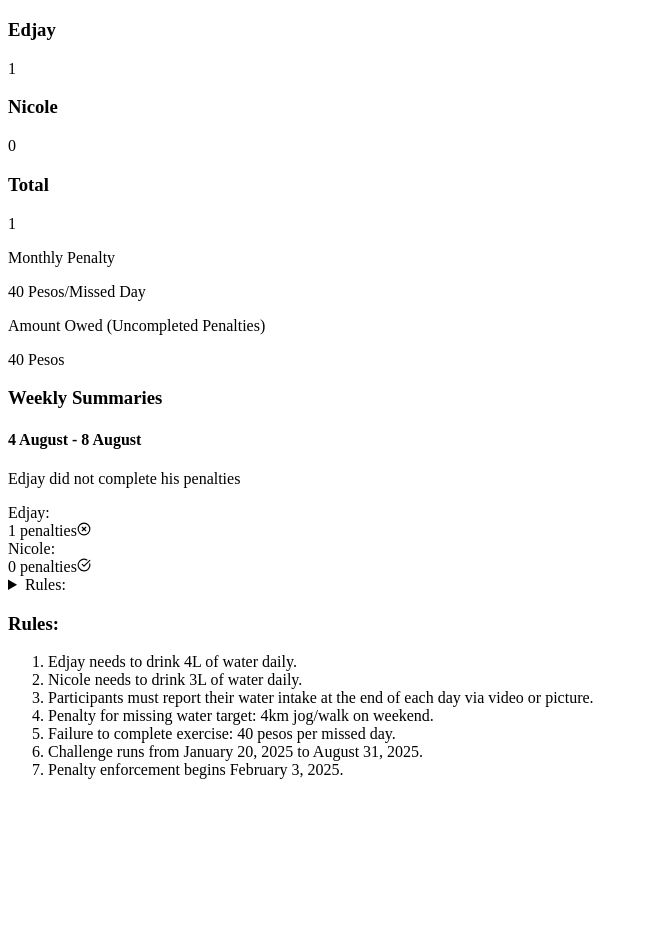
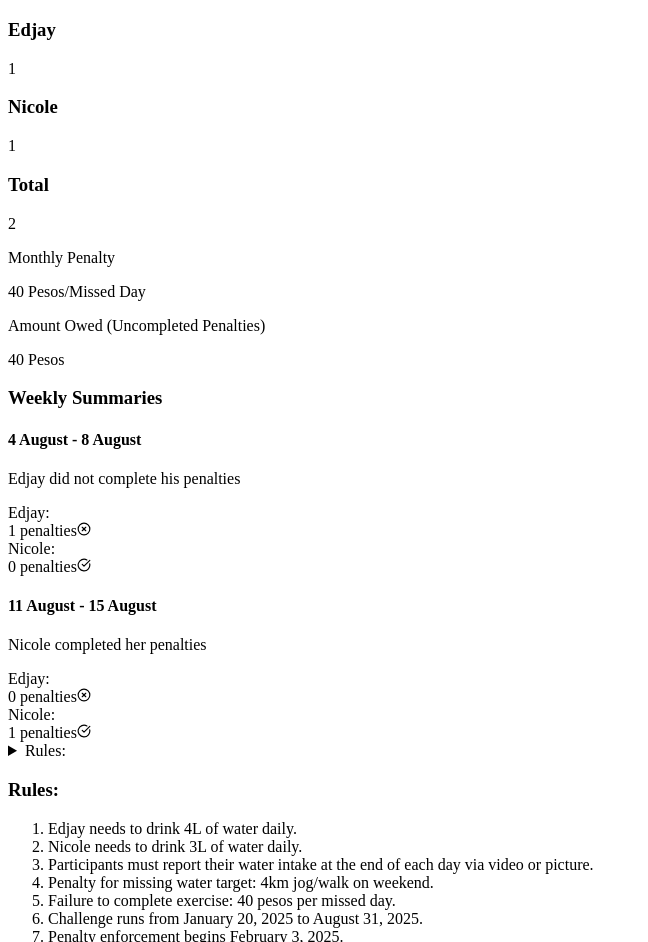
Before and after one commit to edge405/Hydration-Challenge-Calendar-Tracker, a React (Vite) app: page / in a window 1280 px wide. Shown: the part 2041-2983 px from the top of the page, without its empty margins (0-648 px from the left). Before the commit the page ends 2836 px from the top, so only its background shows below. Built offline with nearby package versions, Linux system fonts and the light colour scheme; the HTML template or start-up script is replaced by a standard one.

Commit message:
aug 11-15

```diff
--- a/src/App.jsx
+++ b/src/App.jsx
@@ -561,6 +561,18 @@ const App = () => {
         nicole: true,
       },
       description: "Edjay did not complete his penalties",
+    },
+    "week-2025-08-11": {
+      // Aug 11-15
+      penalties: {
+        edjay: [],
+        nicole: ["2025-08-12"],
+      },
+      compliance: {
+        edjay: false,
+        nicole: true,
+      },
+      description: "Nicole completed her penalties",
     },
   };
 
```
